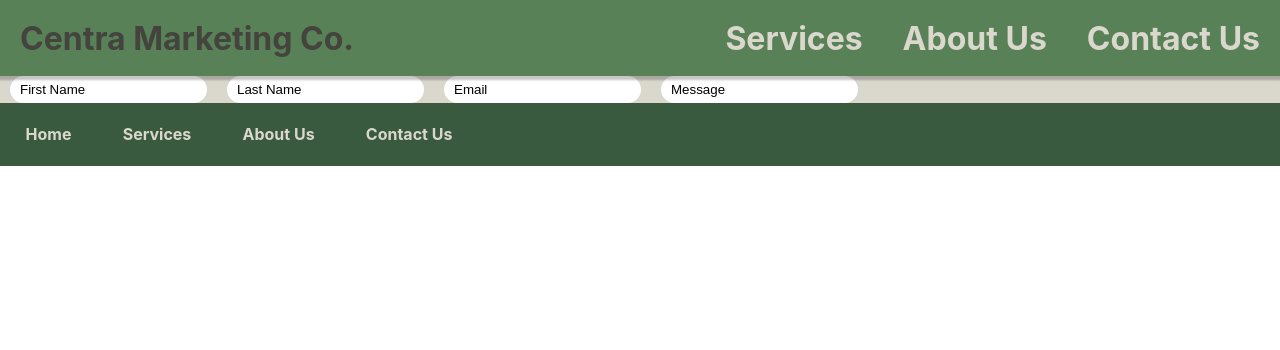
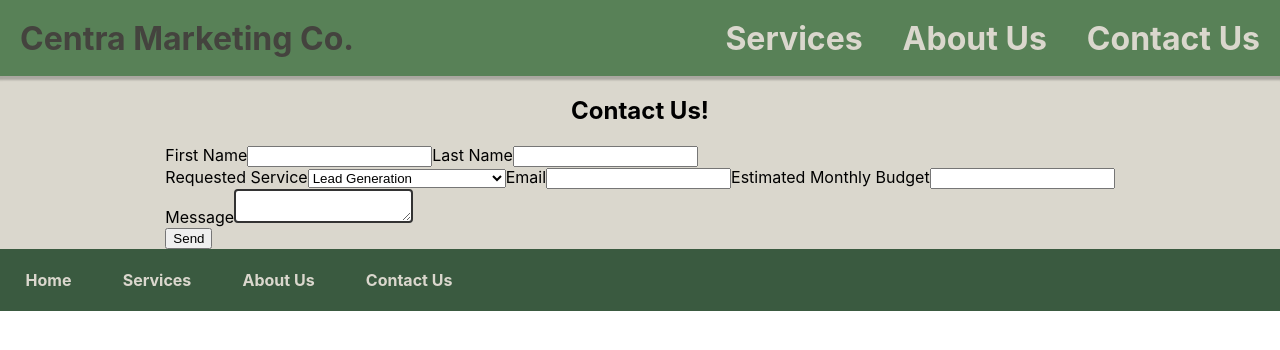
Before and after one commit to kylelacanna/centra-ui-1, a React (Create React App) app in the folder ui/: page /contact in a window 1280 px wide. Shown: the top 350 px of the page. Built offline with nearby package versions, Linux system fonts and the light colour scheme.

Commit message:
some work on the contact page and form

```diff
--- /dev/null
+++ b/ui/src/components/ContactForm.js
@@ -0,0 +1,62 @@
+import React from 'react';
+import "../styles/ContactForm.css";
+export function ContactForm(props) {
+  const [formStatus, setFormStatus] = React.useState('Send')
+  const onSubmit = (e) => {
+    e.preventDefault()
+    setFormStatus('Submitting...')
+    const { name, email, message } = e.target.elements
+    let conFom = {
+      name: name.value,
+      email: email.value,
+      message: message.value,
+    }
+    console.log(conFom)
+  }
+
+  return (
+    <div className="container-parent">
+      <h2 className="mb-3">Contact Us!</h2>
+      <form onSubmit={onSubmit}>
+        <div className="name-fields">
+          <label className="form-label" htmlFor="name-first-label">
+            First Name
+          </label>
+          <input className="form-control" type="text" id="name-first-input" required />
+          <label className="form-label" htmlFor="name-last-label">
+            Last Name
+          </label>
+          <input className="form-control" type="text" id="name-last-input" required />
+        </div>
+        <div className="general-info-fields">
+        <label className="form-label" htmlFor="service-dropdown-label">
+            Requested Service
+          </label>
+          <select id="services-options">
+        <option value="lead-gen">Lead Generation</option>
+        <option value="ad-manage">Ad Management/Optimization</option>
+        <option value="creative">Creative Marketing Services</option>
+        <option value="other">Other</option>
+      </select>
+          <label className="form-label" htmlFor="email">
+            Email
+          </label>
+          <input className="form-control" type="email" id="email" required />
+          <label className="form-label" htmlFor="monthly-budget-label">
+            Estimated Monthly Budget
+          </label>
+          <input className="form-control" type="number" id="budget-input" required />
+        </div>
+        <div className="mb-3">
+          <label className="form-label" htmlFor="message">
+            Message
+          </label>
+          <textarea className="form-control" id="message" required />
+        </div>
+        <button className="btn btn-danger" type="submit">
+          {formStatus}
+        </button>
+      </form>
+    </div>
+  );
+}
--- a/ui/src/pages/Contact.js
+++ b/ui/src/pages/Contact.js
@@ -1,13 +1,10 @@
 import "../styles/Contact.css";
+import { ContactForm } from "../components/ContactForm.js";
+
 export function Contact(props) {
     return (
         <div class="input-div">
-            <form class="input-form">
-                <input class="contact-input" id="name" type="text" value="First Name" />
-                <input class="contact-input" id="name" ype="text" value="Last Name" />
-                <input class="contact-input" id="email"type="text" value="Email" />
-                <input class="contact-input" id="message" type="text" value="Message" />
-            </form>
+            <ContactForm/>
         </div>
     );
 }
--- a/ui/src/pages/Home.js
+++ b/ui/src/pages/Home.js
@@ -1,7 +1,33 @@
+import '../styles/Home.css';
+
 export function Home(props) {
   return (
-    <div>
-      <h1>biach this is my home</h1>
+    <div class="container">
+      <div class="top-container">
+        <div class="home-page-left-top">
+         <p>this is where rotataing intro text will go</p>
+        </div>
+        <div class="home-page-right-top">
+          <p>this is where intro paragraph text will go</p>
+        </div>
+      </div>
+      <div class="middle-container">
+        <div class="home-page-left-middle">
+         <p>basic info</p>
+        </div>
+        <div class="home-page-right-middle">
+          <p>paired graphic with info</p>
+        </div>
+      </div>
+      <div class="bottom-container">
+        <div class="home-page-left-bottom">
+         <p>final convincer</p>
+        </div>
+        <div class="home-page-right-bottom">
+          <p>another grpahic</p>
+        </div>
+      </div>
     </div>
+
   );
 }
--- /dev/null
+++ b/ui/src/styles/ContactForm.css
@@ -0,0 +1,20 @@
+.container-parent {
+    display: flex;
+    flex-direction: column;
+    align-items: center;
+}
+
+.form-label {
+    padding-bottom: 20%;
+}
+
+
+textarea {
+    border: none;
+    padding: 0;
+    margin: 0;
+    box-sizing: border-box;
+    border: 2px solid #333;
+    background-color: white;
+    border-radius: 0.25rem;
+}
--- /dev/null
+++ b/ui/src/styles/Home.css
@@ -0,0 +1,20 @@
+.top-container {
+    display: flex;
+    flex-direction: row;
+    justify-content: space-evenly;
+    align-items: center;
+}
+
+.middle-container {
+    display: flex;
+    flex-direction: row;
+    justify-content: space-evenly;
+    align-items: center;
+}
+
+.bottom-container {
+    display: flex;
+    flex-direction: row;
+    justify-content: space-evenly;
+    align-items: center;
+}
```
